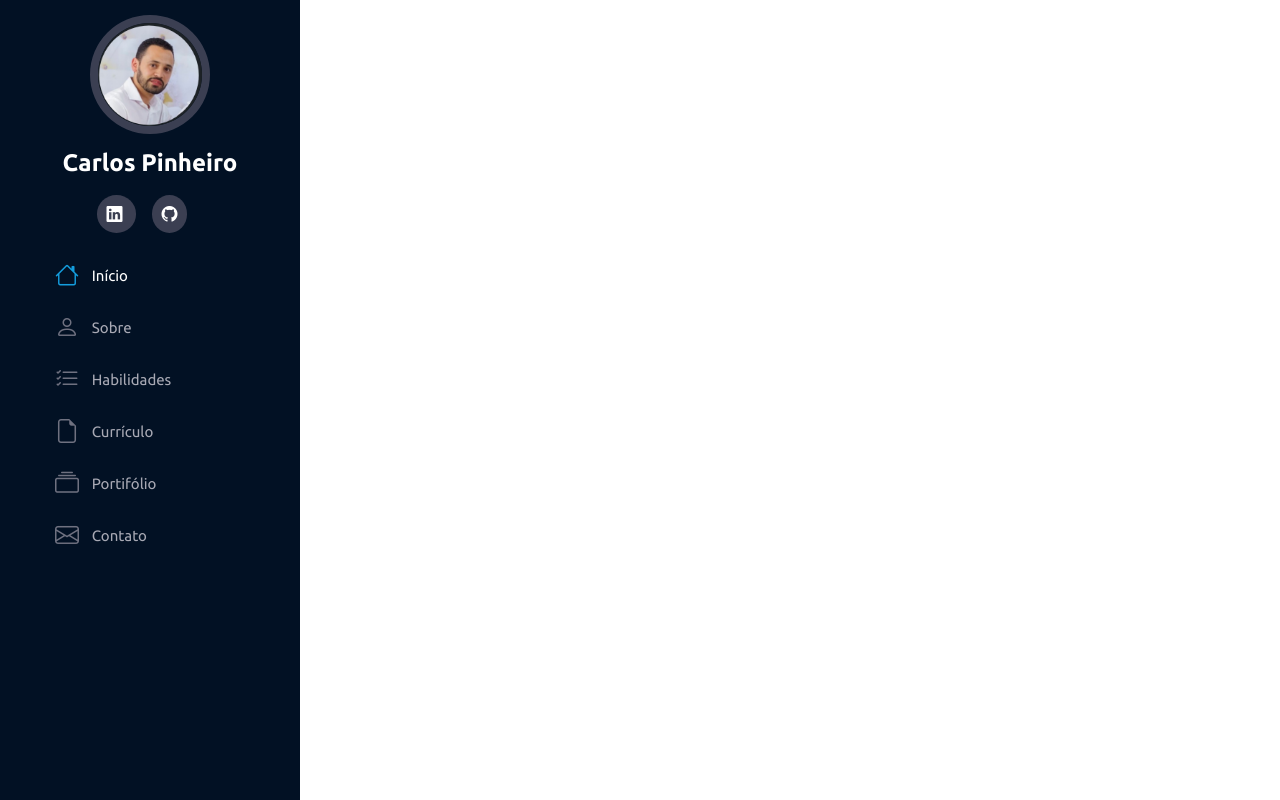
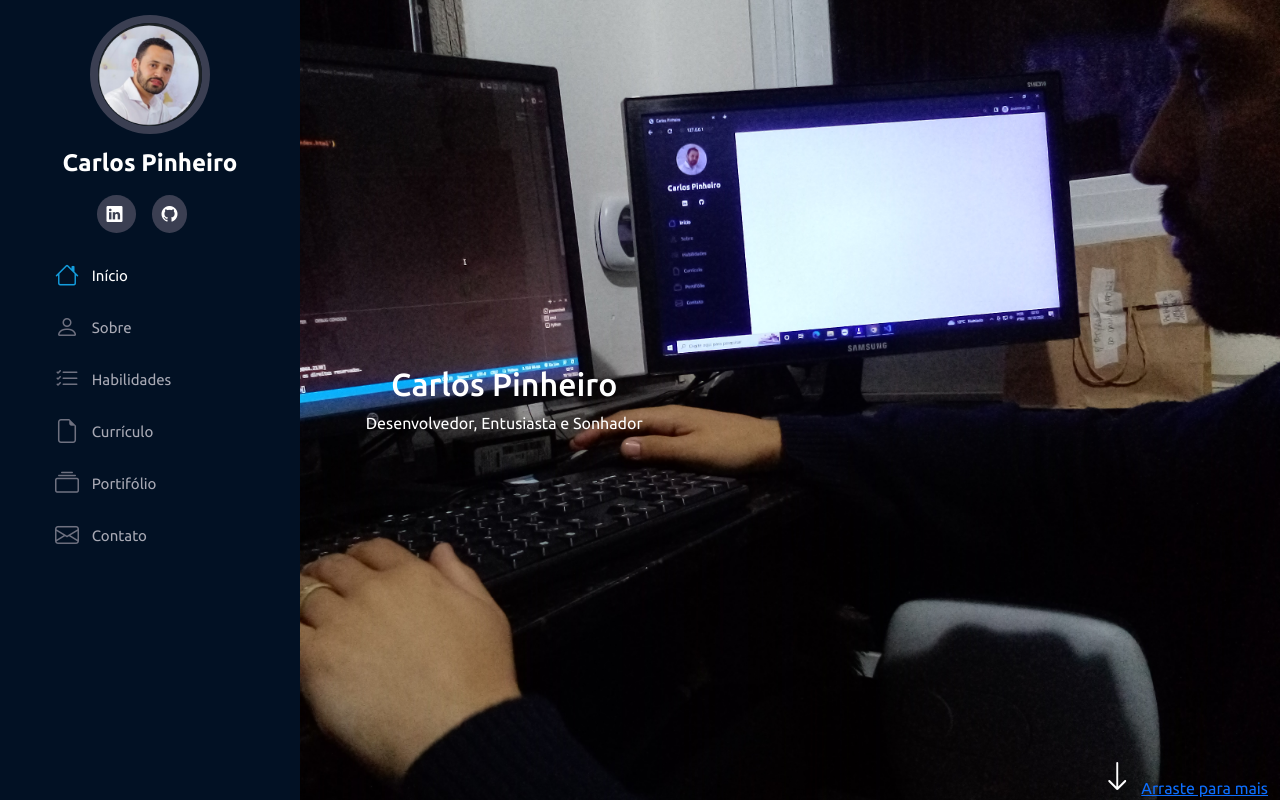
Before and after one commit to Mr1984-Pinheiro/Portifolio, a Flask app: page / in a window 1280 px wide. Run offline with Flask 2, Linux system fonts and the light colour scheme; some libraries are stand-ins or nearby versions.

Commit message:
section main

```diff
--- a/static/style.css
+++ b/static/style.css
@@ -88,3 +88,18 @@ html, body {
 .nav-menu li:hover > a i{
     color: #149ddd;
 }
+
+#main {
+    margin-left: 300px;
+}
+
+section#inicio {
+    background-image: url("./img/bg.jpg");
+    background-repeat: no-repeat;
+    background-size: cover;
+    background-attachment: fixed;
+    background-position: center;
+
+    width: 100%;
+    height: 100vh;
+}
--- a/templates/index.html
+++ b/templates/index.html
@@ -50,6 +50,20 @@
         </section>
     </aside>
 
+    <main id="main">
+      <section id="inicio" class="row m-0 p-0" >
+        <div class="col-md-5 d-flex justify-content-center align-items-center flex-column">
+          <h2 class="text-white text-shadow" >Carlos Pinheiro</h2>
+          <span id="subtitle" class="text-white text-shadow" >Desenvolvedor, Entusiasta e Sonhador</span>
+        </div>
+
+        <div class="col-md-7 d-flex justify-content-end align-items-end" >
+          <i class="bi bi-arrow-down text-white pe-2 fs-2" aria-hidden="true"></i>
+          <a href="">Arraste para mais</a>
+        </div>
+      </section>
+    </main>
+
     <script src="../static/bootstrap/js/bootstrap.bundle.min.js" ></script>
     <script src="../static/script.js"></script>
 </body>
```
Also changed, not shown: static/img/bg.jpg (added).
